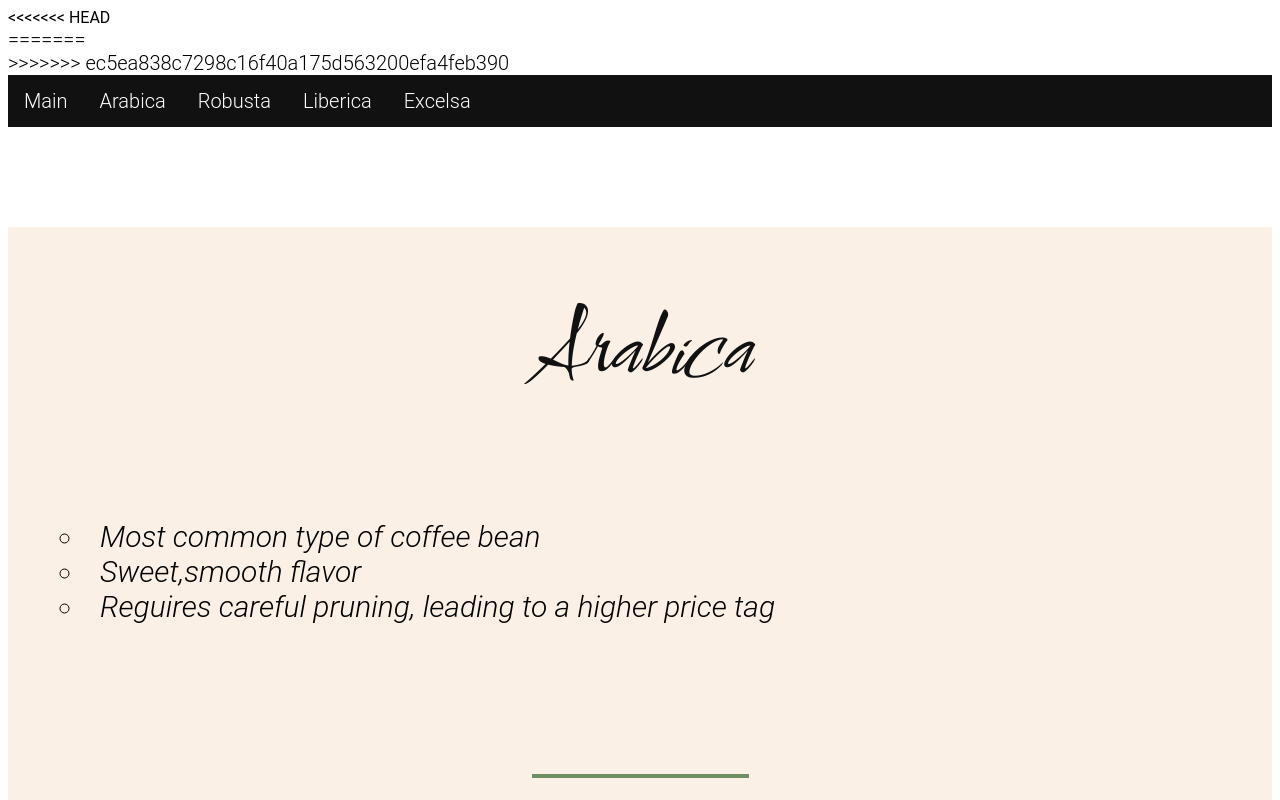
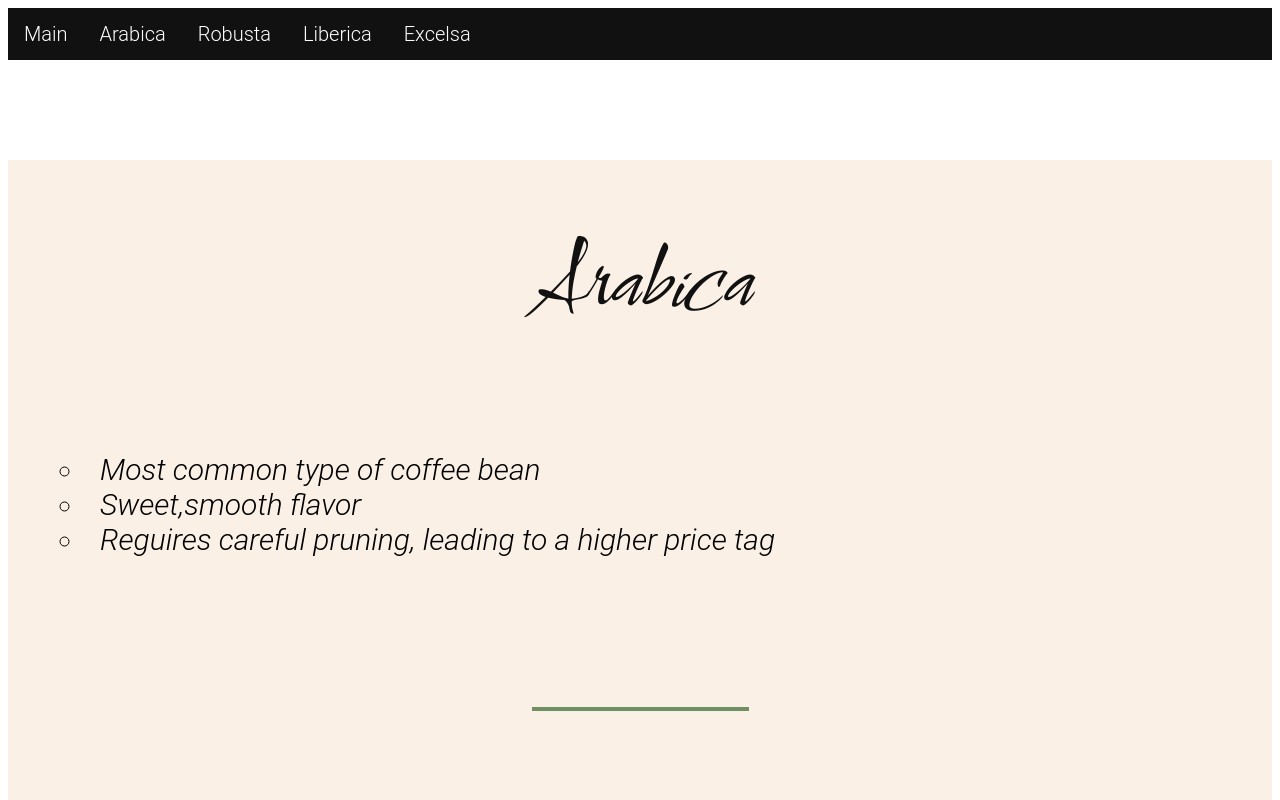
Before and after one commit to Mariannaparh/AllAboutCoffee, a website: page src/Arabica.html in a window 1280 px wide. Shown: the top 800 px of the page. Drawn offline with Linux system fonts and the light colour scheme; files whose address does not match are found by name.

Commit message:
исправление Arabica.html

```diff
--- a/src/Arabica.html
+++ b/src/Arabica.html
@@ -32,10 +32,8 @@
 
 <body>
 
-    <<<<<<< HEAD <nav>
-        =======
+    <nav>
         <div class="nav">
-            >>>>>>> ec5ea838c7298c16f40a175d563200efa4feb390
             <ul>
                 <li><a href="index.html">Main</a></li>
                 <li><a href="Arabica.html">Arabica</a></li>
--- a/src/scss/blocks/_about.scss
+++ b/src/scss/blocks/_about.scss
@@ -1,6 +1,6 @@
 .about {
   min-height: 920px;
-  background: url("../img/bg/coffee-beans.png") center center / cover no-repeat;
+  background: url("../src/img/bg/coffee-beans.png") center center / cover no-repeat;
   &_header {
     margin: 32px 0 32px 0;
     color: #ffffff;
```
Lines whose indentation alone changed are shown as unchanged.
